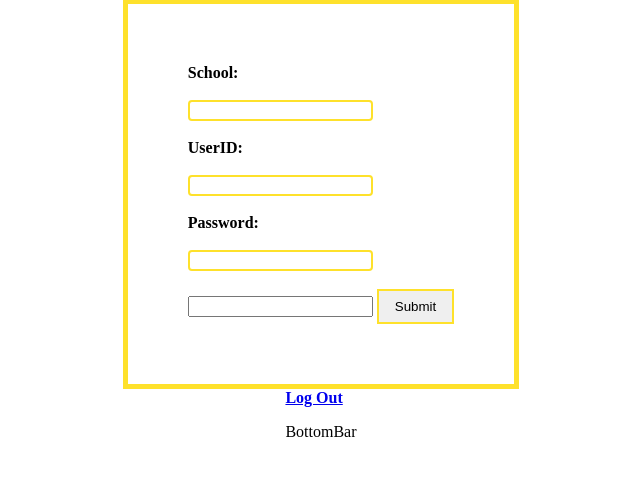
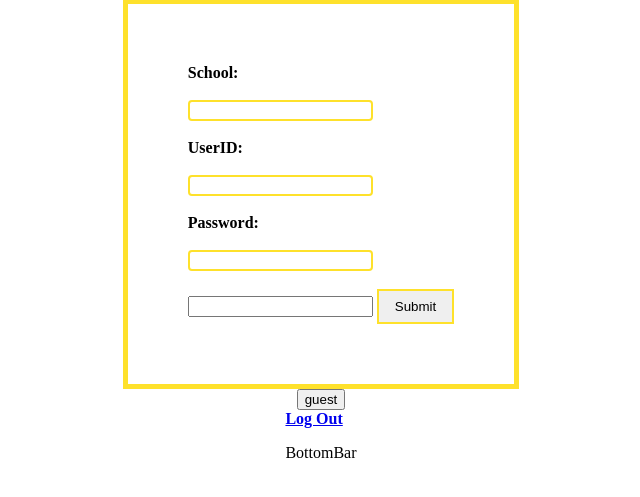
Before and after one commit to Rhod4/MMP, a PHP site: page /BasePage.php in a window 1280 px wide. Shown: the part 195-692 px from the top of the page, without its empty margins (319-959 px from the left). Run offline with PHP 8.4, Linux system fonts and the light colour scheme; a stand-in replaces the project's code that opens the database connection.

Commit message:
bug issues with guest

```diff
--- a/LoginPage/BasePage.php
+++ b/LoginPage/BasePage.php
@@ -46,8 +46,11 @@ if(isset($_SESSION['login_user'])){
       <br>
 
     </div>
+
   </div>
-
+  <form name="newForm"  action ="" method="post">
+    <input type="submit" id ="guest" name="guest" value = "guest">
+  </form>
 </div>
 
 
--- a/LoginPage/BaseStyle.css
+++ b/LoginPage/BaseStyle.css
@@ -18,6 +18,7 @@ margin-top:10%;
 height: 100%;
   display: flex;
   justify-content: center;
+    flex-direction: column;
 }
 
 #InputDetails{
--- a/LoginPage/login.php
+++ b/LoginPage/login.php
@@ -67,4 +67,11 @@ if (isset($_POST['submit'])) {
       CloseCon($conn);
     }
   }
+else if(isset($_POST['guest'])){
+$_SESSION["school"] = "guest";
+$_SESSION['user'] = "guest";
+  header('location: http://users.aber.ac.uk/rhs24/MMP/GamePage/GamePage.php');
+}
+
+
   ?>
```
Also changed, not shown: GamePage/GamePage.php (+5 -3 lines).
